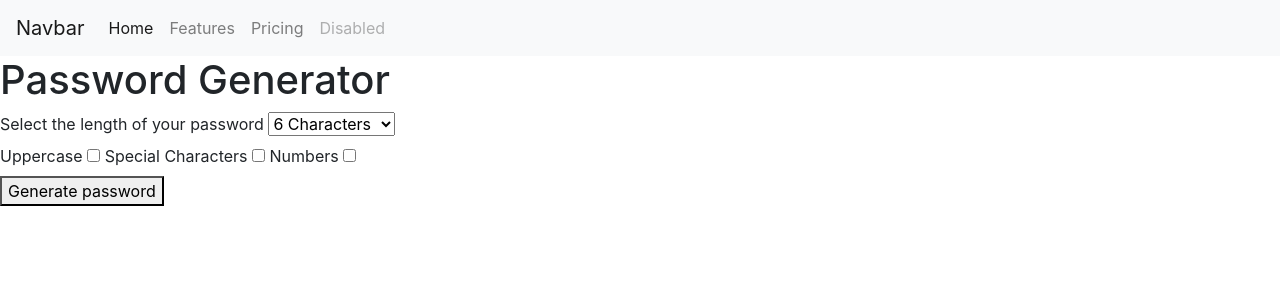
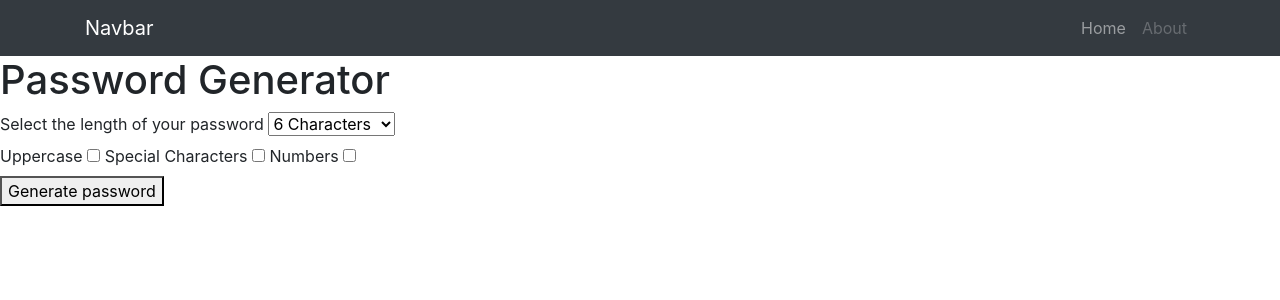
Before and after one commit to luisSantamariaCOL/Django-PasswordGenerator, a Django app: page / in a window 1280 px wide. Shown: the top 300 px of the page. Run offline with Django 4.2, Linux system fonts and the light colour scheme.

Commit message:
navbar mejorado

```diff
--- a/generator/templates/generator/partials/_navbar.html
+++ b/generator/templates/generator/partials/_navbar.html
@@ -1,22 +1,18 @@
-<nav class="navbar navbar-expand-lg navbar-light bg-light">
+<nav class="navbar navbar-expand-lg navbar-dark bg-dark">
+    <div class="container">
         <a class="navbar-brand" href="#">Navbar</a>
         <button class="navbar-toggler" type="button" data-toggle="collapse" data-target="#navbarNav" aria-controls="navbarNav" aria-expanded="false" aria-label="Toggle navigation">
         <span class="navbar-toggler-icon"></span>
         </button>
         <div class="collapse navbar-collapse" id="navbarNav">
-      <ul class="navbar-nav">
-        <li class="nav-item active">
-          <a class="nav-link" href="#">Home <span class="sr-only">(current)</span></a>
+        <ul class="navbar-nav ml-auto">
+            <li class="nav-item">
+            <a class="nav-link" href="#">Home</a>
             </li>
             <li class="nav-item">
-          <a class="nav-link" href="#">Features</a>
-        </li>
-        <li class="nav-item">
-          <a class="nav-link" href="#">Pricing</a>
-        </li>
-        <li class="nav-item">
-          <a class="nav-link disabled" href="#">Disabled</a>
+            <a class="nav-link disabled" href="#">About</a>
             </li>
         </ul>
         </div>
+    </div>
   </nav>
```
Lines whose indentation alone changed are shown as unchanged.
